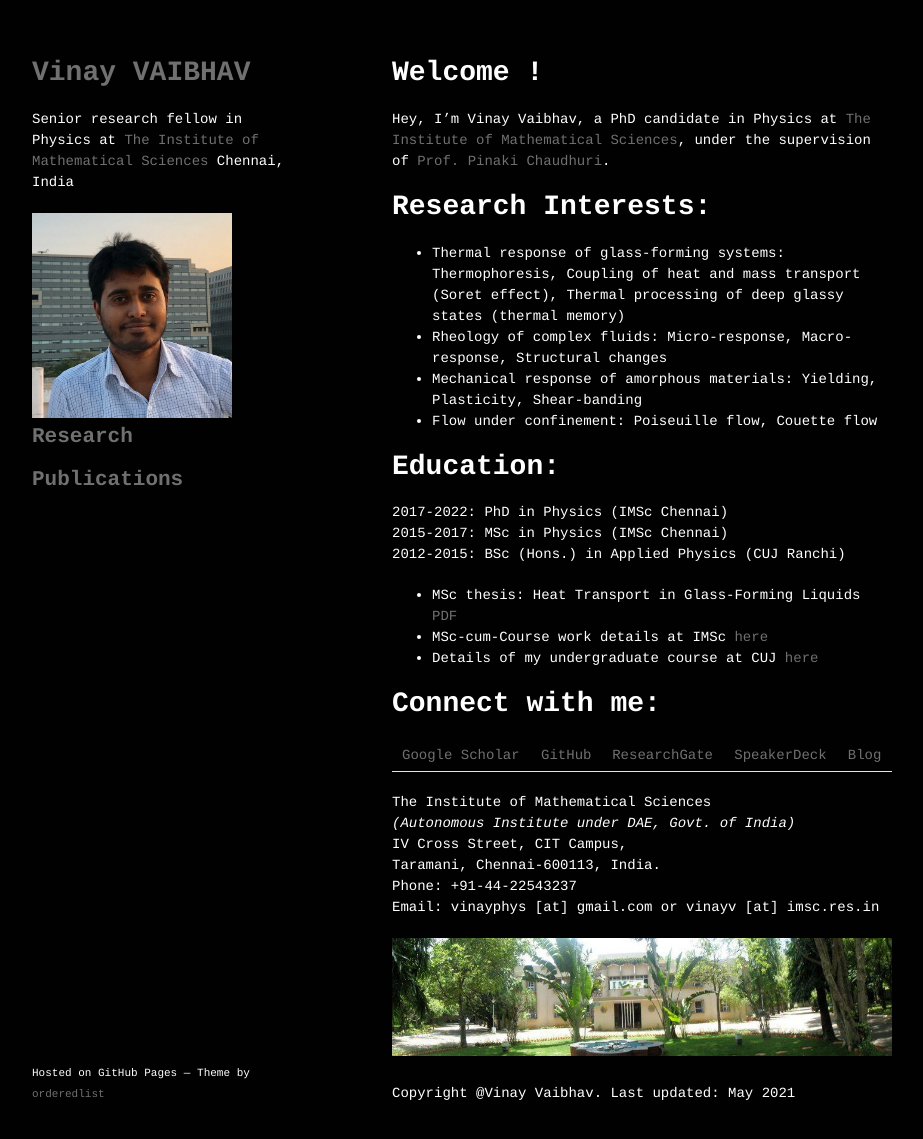
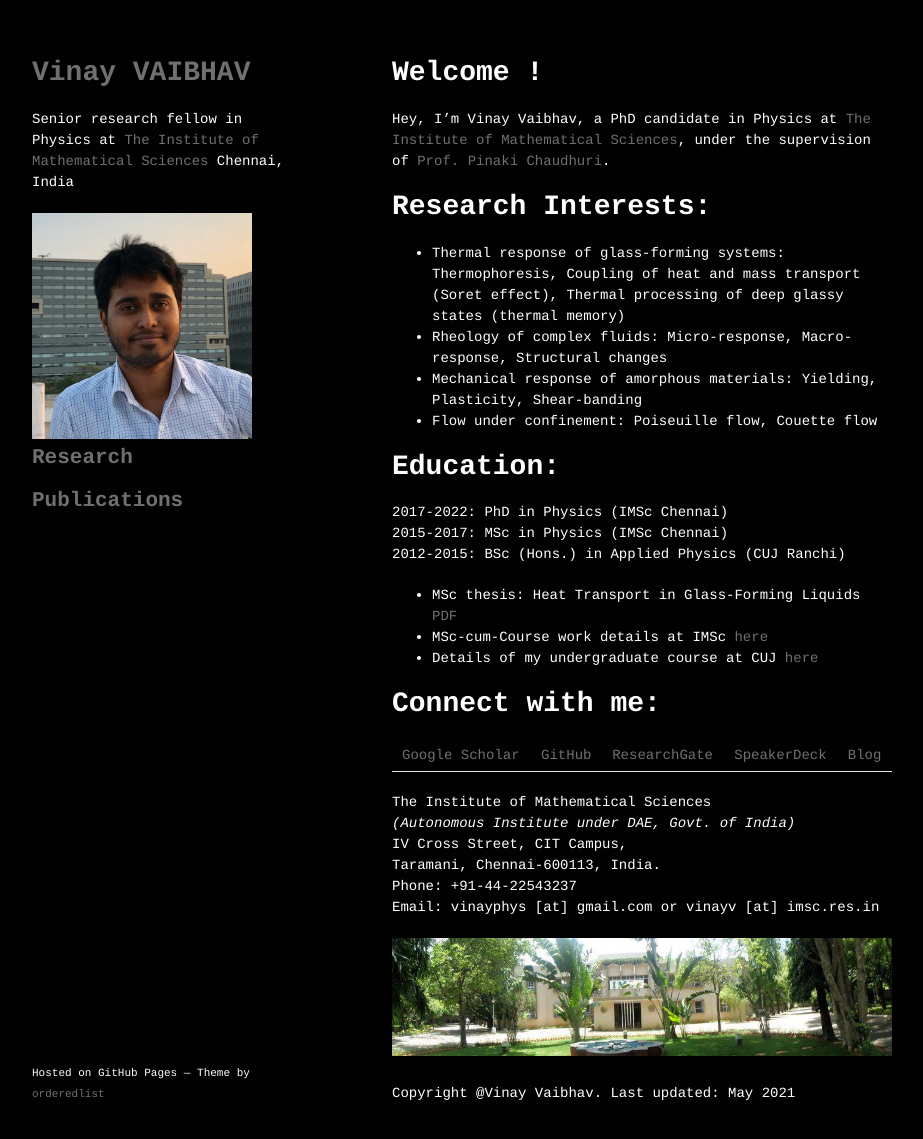
Before and after one commit to vinayphys/vinayphys.github.io, a Jekyll site: the page built from index.md, in a window 1280 px wide and 1174 px high. Shown: the top 1139 px of the window, without its empty margins (178-1101 px from the left). Built offline with Jekyll 4.4.1, drawn with Linux system fonts in a browser that asks for light colours; our own code applies the rules of GitHub Pages for plain Markdown files; a script that is not in the unit is left out.

Commit message:
Update default.html

```diff
--- a/_layouts/default.html
+++ b/_layouts/default.html
@@ -21,7 +21,7 @@
 
         <p>{{ site.description | default: site.github.project_tagline }}</p>
 
-       <img src="images/photo_profile.jpg" width="200"/>
+       <img src="images/photo_profile.jpg" width="220"/>
 
         <h2><a href="{{ "/Research" | absolute_url}}">Research</a></h2>
         <h2><a href="{{ "/Publications" | absolute_url}}">Publications</a></h2>
```
